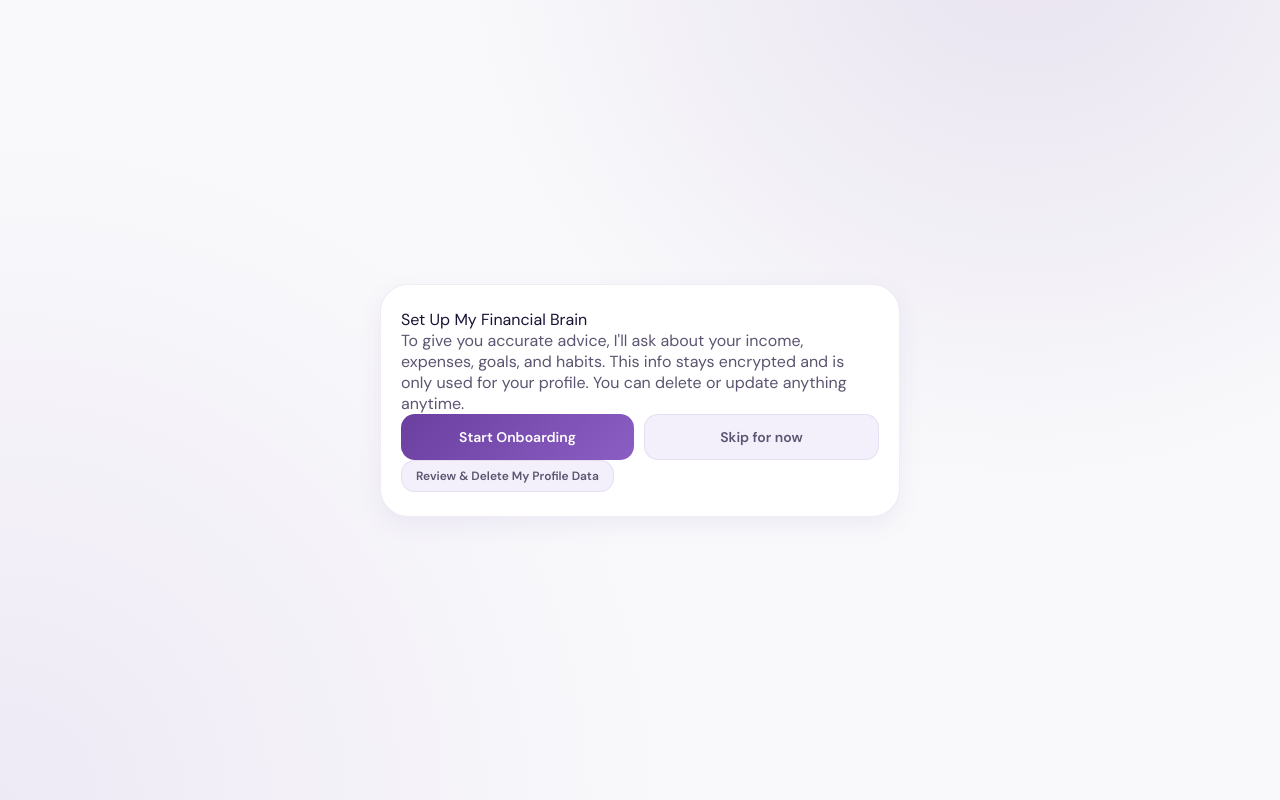
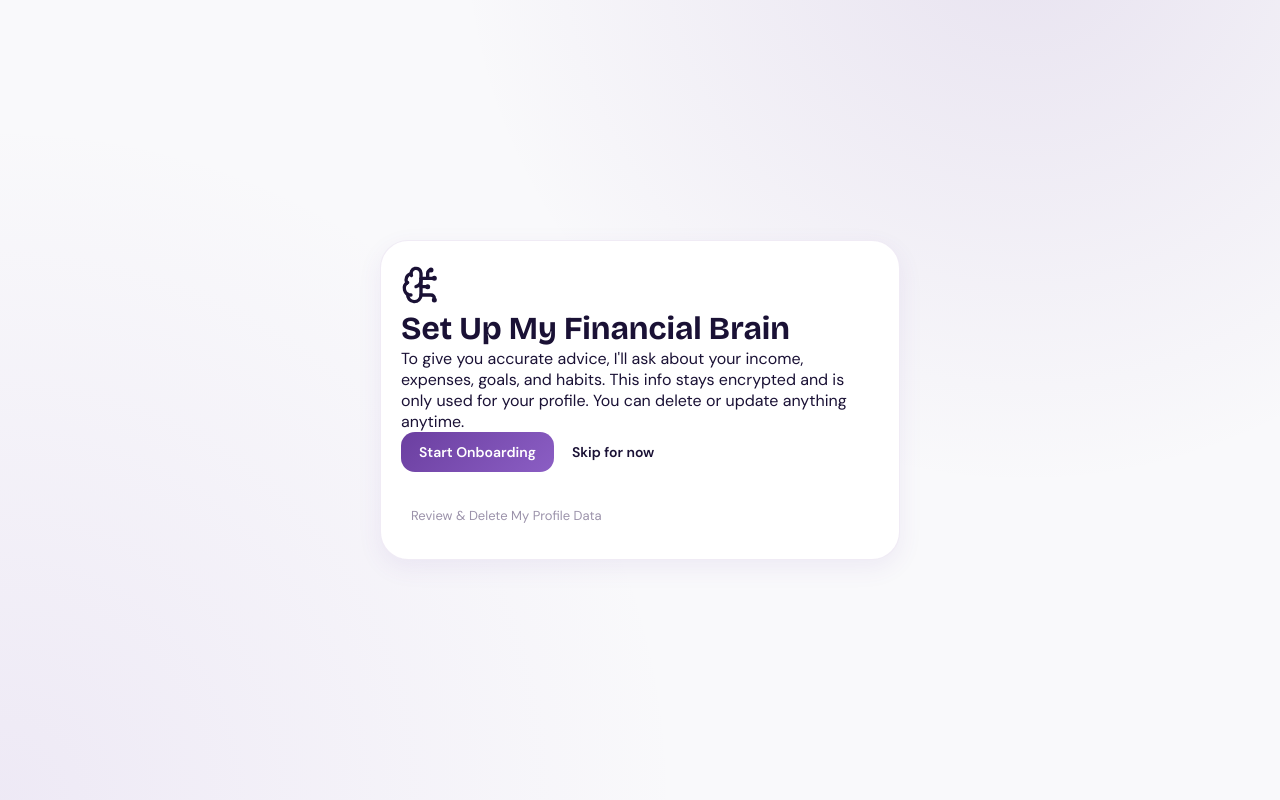
Before and after one commit to abulimen/CashWise, a Next.js app: page /onboarding in a window 1280 px wide. Built offline with nearby package versions, Linux system fonts and the light colour scheme.

Commit message:
fix: include onboarding conversation history

```diff
--- a/src/app/api/onboarding/message/route.ts
+++ b/src/app/api/onboarding/message/route.ts
@@ -12,10 +12,12 @@ export async function POST(request: NextRequest) {
     profileDraft?: Record<string, unknown>;
     questionIndex?: number;
     activeQuestion?: string;
+    conversationHistory?: Array<{ question: string; answer: string }>;
   };
   const result = await runOnboardingExtraction(body.message, body.profileDraft, {
     questionIndex: body.questionIndex,
     activeQuestion: body.activeQuestion,
+    conversationHistory: body.conversationHistory,
   });
 
   const avgConfidence = result.sections.length > 0
--- a/src/components/OnboardingFlow.tsx
+++ b/src/components/OnboardingFlow.tsx
@@ -1,7 +1,7 @@
 'use client';
 
 import { useState } from 'react';
-import { Send } from 'lucide-react';
+import { Send, BrainCircuit, ShieldAlert, Edit3 } from 'lucide-react';
 
 interface OnboardingFlowProps {
   onCompleted: () => void;
@@ -23,6 +23,7 @@ export function OnboardingFlow({ onCompleted, onSkip }: OnboardingFlowProps) {
   const [reviewOpen, setReviewOpen] = useState(false);
   const [savedProfile, setSavedProfile] = useState<Record<string, unknown> | null>(null);
   const [savedExists, setSavedExists] = useState(false);
+  const [conversationHistory, setConversationHistory] = useState<Array<{ question: string; answer: string }>>([]);
 
   const QUESTIONS = [
     'How does your allowance/income usually come in? (frequency + range + installment style)',
@@ -46,6 +47,11 @@ export function OnboardingFlow({ onCompleted, onSkip }: OnboardingFlowProps) {
   const send = async () => {
     if (!input.trim()) return;
     const wasAwaitingFollowUp = awaitingFollowUp;
+    const activePrompt = wasAwaitingFollowUp ? (followUp || QUESTIONS[questionIndex]) : QUESTIONS[questionIndex];
+    const nextHistory = [
+      ...conversationHistory,
+      { question: activePrompt, answer: input.trim() },
+    ];
     setLoading(true);
     try {
       const response = await fetch('/api/onboarding/message', {
@@ -56,10 +62,12 @@ export function OnboardingFlow({ onCompleted, onSkip }: OnboardingFlowProps) {
           profileDraft: draft,
           questionIndex,
           activeQuestion: QUESTIONS[questionIndex],
+          conversationHistory: nextHistory,
         }),
       });
       if (!response.ok) return;
       const data = await response.json();
+      setConversationHistory(nextHistory);
       setDraft(data.profileDraft || {});
       setSections(data.sections || []);
       const nextFollowUp = String(data.followUpQuestion || '').trim();
@@ -118,22 +126,29 @@ export function OnboardingFlow({ onCompleted, onSkip }: OnboardingFlowProps) {
 
   if (!consent) {
     return (
-      <div className="glass-card" style={{ padding: 'var(--space-5)' }}>
-        <div className="recommendation-section-title" style={{ marginBottom: 'var(--space-3)' }}>Set Up My Financial Brain</div>
-        <p style={{ color: 'var(--color-text-secondary)', marginBottom: 'var(--space-4)' }}>
+      <div className="onboarding-hero-card">
+        <div className="onboarding-hero-icon-wrapper">
+          <BrainCircuit size={40} />
+        </div>
+        <h1 className="onboarding-hero-title">Set Up My Financial Brain</h1>
+        <p className="onboarding-hero-subtitle">
           To give you accurate advice, I&apos;ll ask about your income, expenses, goals, and habits. This info stays encrypted and is only used for your profile. You can delete or update anything anytime.
         </p>
-        <div className="consent-actions">
-          <button className="consent-btn consent-btn-allow" onClick={async () => { await fetch('/api/onboarding/consent', { method: 'POST', headers: { 'Content-Type': 'application/json' }, body: JSON.stringify({ consentGiven: true }) }); setConsent(true); }}>Start Onboarding</button>
-          <button className="consent-btn consent-btn-cancel" onClick={() => {
+        <div className="onboarding-hero-actions">
+          <button className="btn btn-primary" onClick={async () => { await fetch('/api/onboarding/consent', { method: 'POST', headers: { 'Content-Type': 'application/json' }, body: JSON.stringify({ consentGiven: true }) }); setConsent(true); }}>
+            Start Onboarding
+          </button>
+          <button className="btn btn-onboarding-skip" onClick={() => {
             if (onSkip) {
               onSkip();
               return;
             }
             setConsent(true);
-          }}>Skip for now</button>
+          }}>
+            Skip for now
+          </button>
         </div>
-        <button className="feedback-btn feedback-btn-disagree" onClick={openReview} style={{ marginTop: 'var(--space-3)' }}>
+        <button className="btn-ghost" onClick={openReview} style={{ marginTop: '24px', fontSize: 13 }}>
           Review & Delete My Profile Data
         </button>
       </div>
@@ -141,32 +156,69 @@ export function OnboardingFlow({ onCompleted, onSkip }: OnboardingFlowProps) {
   }
 
   return (
-    <div className="glass-card" style={{ padding: 'var(--space-5)', display: 'flex', flexDirection: 'column', gap: 'var(--space-3)' }}>
-      <div className="recommendation-section-title">Conversational Profile Builder</div>
+    <div className="onboarding-chat-area">
+      <div style={{ display: 'flex', alignItems: 'center', justifyContent: 'space-between', paddingBottom: '16px', borderBottom: '1px solid var(--color-border)' }}>
+        <div style={{ display: 'flex', alignItems: 'center', gap: '10px' }}>
+          <BrainCircuit size={24} className="text-primary" style={{ color: 'var(--color-primary)' }} />
+          <div>
+            <div style={{ fontSize: 13, fontWeight: 700, color: 'var(--color-primary)', textTransform: 'uppercase', letterSpacing: '0.05em' }}>Conversational Builder</div>
+            <div style={{ fontSize: 14, color: 'var(--color-text-secondary)' }}>Step {questionIndex + 1} of {QUESTIONS.length}</div>
+          </div>
+        </div>
+        {onSkip && (
+          <button
+            onClick={onSkip}
+            style={{
+              background: 'var(--color-bg-input)',
+              border: '1px solid var(--color-border)',
+              borderRadius: 'var(--radius-full)',
+              padding: '6px 16px',
+              fontSize: '13px',
+              fontWeight: 600,
+              color: 'var(--color-text-secondary)',
+              cursor: 'pointer'
+            }}
+          >
+            Skip
+          </button>
+        )}
+      </div>
+
       {!readyForReview ? (
-        <p style={{ color: 'var(--color-text-secondary)' }}>
-          {awaitingFollowUp
-            ? `Follow-up for Question ${questionIndex + 1} of ${QUESTIONS.length}: ${followUp || QUESTIONS[questionIndex]}`
-            : `Question ${questionIndex + 1} of ${QUESTIONS.length}: ${QUESTIONS[questionIndex]}`}
-        </p>
+        <div className="onboarding-question-bubble">
+          {awaitingFollowUp ? followUp || QUESTIONS[questionIndex] : QUESTIONS[questionIndex]}
+        </div>
       ) : (
-        <p style={{ color: 'var(--color-text-secondary)' }}>
+        <div className="onboarding-question-bubble">
           Profile draft complete. Review the extracted sections below before accepting.
-        </p>
+        </div>
       )}
-      <div className="chat-input-wrapper">
+
+      {followUp && !readyForReview && (
+        <div style={{ fontSize: 13, color: 'var(--color-text-muted)', display: 'flex', alignItems: 'center', gap: '6px' }}>
+          <Edit3 size={14} /> Clarification needed
+        </div>
+      )}
+
+      <div className="onboarding-input-bar">
         <input
-          className="chat-input"
+          className="onboarding-input-field"
           value={input}
           onChange={(e) => setInput(e.target.value)}
-          placeholder={awaitingFollowUp ? 'Answer the clarifying question naturally' : 'Type your answer naturally'}
+          onKeyDown={(e) => { if (e.key === 'Enter') send(); }}
+          placeholder={awaitingFollowUp ? 'Answer the clarifying question...' : 'Type your answer naturally...'}
           disabled={readyForReview}
+          autoFocus
         />
-        <button className="chat-send-btn" onClick={send} disabled={loading || readyForReview}><Send size={18} /></button>
+        <button className="onboarding-send-btn" onClick={send} disabled={loading || readyForReview || !input.trim()}>
+          <Send size={18} />
+        </button>
       </div>
-      {followUp && !readyForReview && <div className="citation-panel">Clarifying question: {followUp}</div>}
+
       {!readyForReview && sections.some((s) => s.confidence < 30) && (
-        <div className="citation-line">Draft profile is awaiting clarification before confidence is shown.</div>
+        <div style={{ fontSize: 12, color: 'var(--color-warning)', display: 'flex', alignItems: 'center', gap: '6px', marginTop: '-8px' }}>
+          <ShieldAlert size={14} /> Draft profile is awaiting clarification
+        </div>
       )}
       {displaySections.map((s) => (
         <div key={s.name} className="citation-panel">
--- a/src/lib/onboarding.ts
+++ b/src/lib/onboarding.ts
@@ -68,18 +68,28 @@ function normalizeFollowUp(activeQuestion: string, followUpQuestion?: string): s
 export async function runOnboardingExtraction(
   userText: string,
   priorDraft?: Record<string, unknown>,
-  options?: { questionIndex?: number; activeQuestion?: string }
+  options?: {
+    questionIndex?: number;
+    activeQuestion?: string;
+    conversationHistory?: Array<{ question: string; answer: string }>;
+  }
 ): Promise<OnboardingResult> {
   const activeQuestion = options?.activeQuestion || 'General onboarding question';
   const questionIndex = Number(options?.questionIndex || 0);
+  const historyLines = (options?.conversationHistory || [])
+    .map((item, index) => `${index + 1}. Q: ${item.question}\n   A: ${item.answer}`)
+    .join('\n');
   const prompt = `User onboarding input: ${userText}
 Active question (${questionIndex + 1}/5): ${activeQuestion}
+Conversation history:
+${historyLines || '(no prior answers yet)'}
 Prior draft: ${JSON.stringify(priorDraft || {}, null, 2)}
 Rules:
 - Focus extraction on the active question first.
 - Do not ask about a different section while active question is unresolved.
 - Only add followUpQuestion if active question is still missing critical data.
-- Never repeat an identical follow-up.`;
+- Never repeat an identical follow-up.
+- If the user explicitly declines a habit/topic (e.g., "no thanks"), record that as a valid answer with low-moderate confidence.`;
 
   const draftRaw = await callGemini(PRIMARY, prompt, [], {
     model: 'gemini-3.1-flash-lite-preview',
@@ -89,13 +99,18 @@ Rules:
     maxOutputTokens: 1400,
   });
 
-  const judgedRaw = await callGemini(JUDGE, `Draft JSON: ${draftRaw}\nOriginal input: ${userText}`, [], {
+  const judgedRaw = await callGemini(
+    JUDGE,
+    `Draft JSON: ${draftRaw}\nOriginal input: ${userText}\nConversation history:\n${historyLines || '(no prior answers yet)'}`,
+    [],
+    {
     model: 'gemini-3.1-flash-lite-preview',
     temperature: 0,
     topP: 0.1,
     responseMimeType: 'application/json',
     maxOutputTokens: 1400,
-  });
+    }
+  );
 
   const parsed = JSON.parse(judgedRaw) as {
     profileDraft?: Record<string, unknown>;
@@ -111,7 +126,10 @@ Rules:
       confidence: Math.max(0, Math.min(100, Math.round(Number(s.confidence) || 0))),
     })),
     followUpQuestion: followUp || undefined,
-    xaiInputs: [userText],
+    xaiInputs: [
+      userText,
+      ...(options?.conversationHistory || []).map((item) => `${item.question} -> ${item.answer}`),
+    ],
     reasoningTrace: 'Parsed natural language profile input and verified extraction with strict judge pass.',
   };
 }
```
